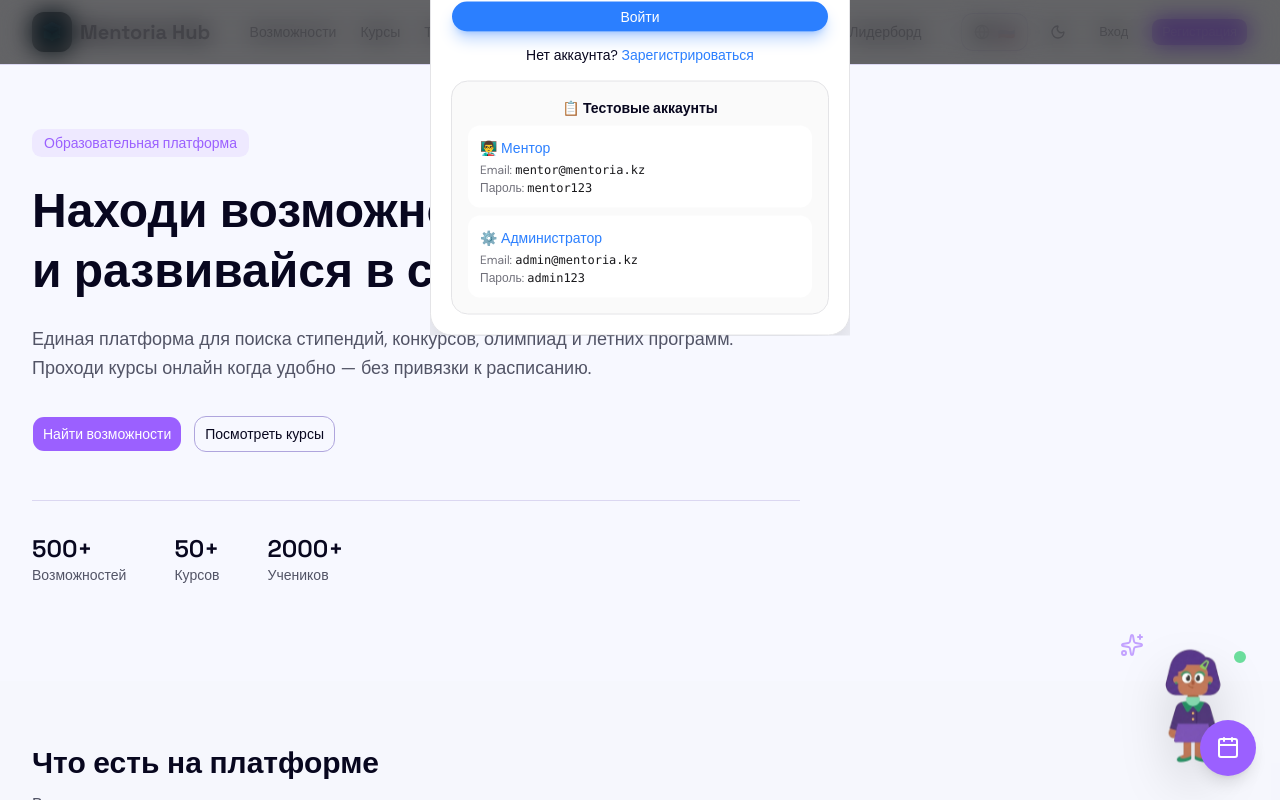
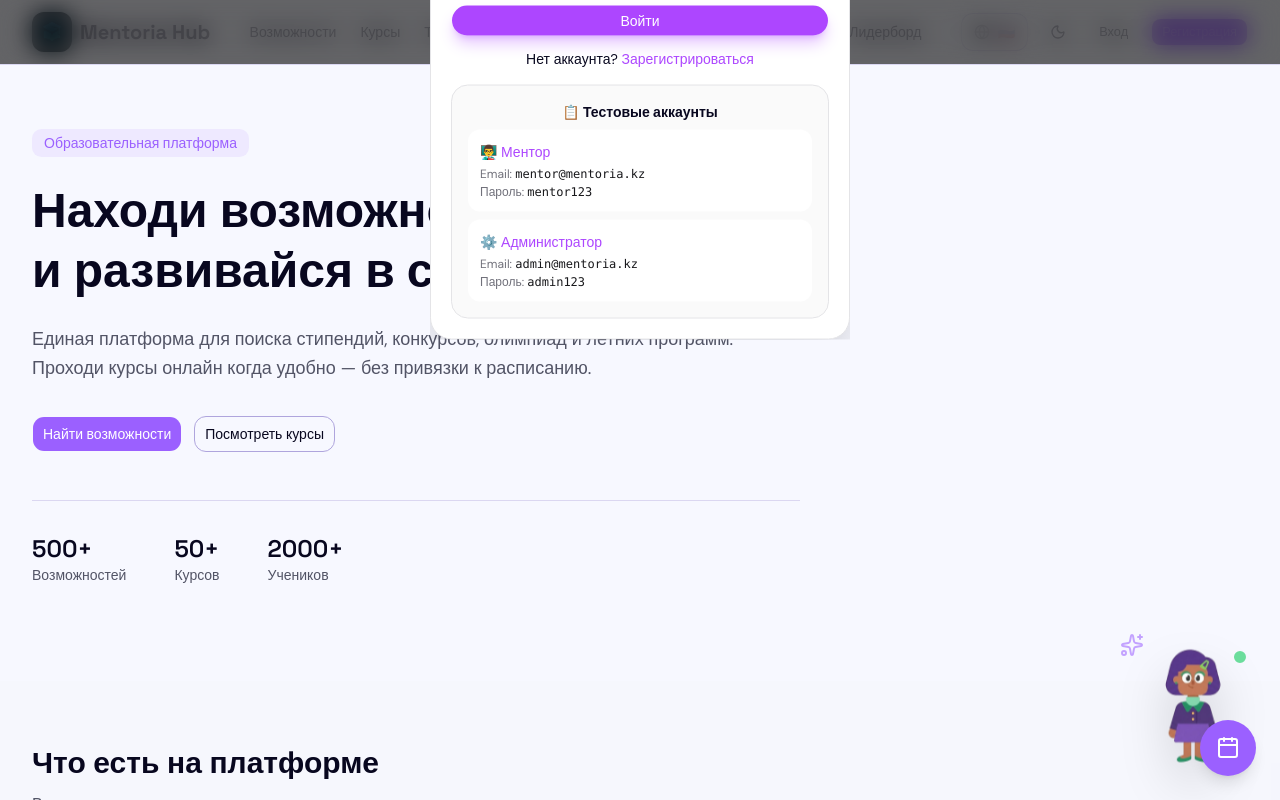
Before and after one commit to ulacoder/mentoria-hub, a Next.js app: page / in a window 1280 px wide. Both pictures are taken after a click on the button "Вход". Shown: the top 800 px of the page. Built offline with nearby package versions, Linux system fonts and the light colour scheme.

Commit message:
style: change auth modal colors from blue to purple and adjust positioning

```diff
--- a/src/components/auth-modal.tsx
+++ b/src/components/auth-modal.tsx
@@ -89,7 +89,7 @@ export function AuthModal({ isOpen, onClose, redirectTo }: AuthModalProps) {
         onClick={onClose}
       />
 
-      <div className="fixed left-1/2 top-[45%] -translate-x-1/2 -translate-y-1/2 z-[9999] w-[95vw] max-w-[420px] max-h-[85vh] overflow-hidden">
+      <div className="fixed left-1/2 top-[52%] -translate-x-1/2 -translate-y-1/2 z-[9999] w-[95vw] max-w-[420px] max-h-[80vh] overflow-hidden">
         <div className="bg-white dark:bg-zinc-900 rounded-2xl shadow-2xl border border-zinc-200 dark:border-zinc-800 overflow-hidden">
           <div className="flex items-center justify-between p-5 border-b border-zinc-200 dark:border-zinc-800">
             <h2 className="text-2xl font-bold">
@@ -121,7 +121,7 @@ export function AuthModal({ isOpen, onClose, redirectTo }: AuthModalProps) {
                         type="text"
                         value={formData.name}
                         onChange={(e) => setFormData({ ...formData, name: e.target.value })}
-                        className="w-full pl-11 pr-4 py-3 bg-zinc-50 dark:bg-zinc-800 border border-zinc-200 dark:border-zinc-700 rounded-xl focus:outline-none focus:ring-2 focus:ring-blue-500 transition-all"
+                        className="w-full pl-11 pr-4 py-3 bg-zinc-50 dark:bg-zinc-800 border border-zinc-200 dark:border-zinc-700 rounded-xl focus:outline-none focus:ring-2 focus:ring-purple-500 transition-all"
                         placeholder="Ваше имя"
                         required
                       />
@@ -142,8 +142,8 @@ export function AuthModal({ isOpen, onClose, redirectTo }: AuthModalProps) {
                           onClick={() => setFormData({ ...formData, role: role.value as any })}
                           className={`p-3 rounded-xl border-2 transition-all ${
                             formData.role === role.value
-                              ? "border-blue-500 bg-blue-50 dark:bg-blue-950/30"
-                              : "border-zinc-200 dark:border-zinc-700 hover:border-blue-300 dark:hover:border-blue-700"
+                              ? "border-purple-500 bg-purple-50 dark:bg-purple-950/30"
+                              : "border-zinc-200 dark:border-zinc-700 hover:border-purple-300 dark:hover:border-purple-700"
                           }`}
                         >
                           <div className="text-2xl mb-1">{role.emoji}</div>
@@ -178,7 +178,7 @@ export function AuthModal({ isOpen, onClose, redirectTo }: AuthModalProps) {
                               onClick={() => toggleInterest(interest)}
                               className={`px-4 py-2 rounded-full text-sm font-medium transition-all ${
                                 formData.interests.includes(interest)
-                                  ? "bg-blue-500 text-white shadow-lg shadow-blue-500/30"
+                                  ? "bg-purple-500 text-white shadow-lg shadow-purple-500/30"
                                   : "bg-zinc-100 dark:bg-zinc-800 hover:bg-zinc-200 dark:hover:bg-zinc-700"
                               }`}
                             >
@@ -225,7 +225,7 @@ export function AuthModal({ isOpen, onClose, redirectTo }: AuthModalProps) {
 
               <Button
                 type="submit"
-                className="w-full bg-blue-500 hover:bg-blue-600 text-white py-3 rounded-xl font-medium shadow-lg shadow-blue-500/30 transition-all"
+                className="w-full bg-purple-500 hover:bg-purple-600 text-white py-3 rounded-xl font-medium shadow-lg shadow-purple-500/30 transition-all"
               >
                 {mode === "login" ? "Войти" : "Зарегистрироваться"}
               </Button>
@@ -240,7 +240,7 @@ export function AuthModal({ isOpen, onClose, redirectTo }: AuthModalProps) {
                         setMode("register");
                         setError("");
                       }}
-                      className="text-blue-500 hover:text-blue-600 font-medium"
+                      className="text-purple-500 hover:text-purple-600 font-medium"
                     >
                       Зарегистрироваться
                     </button>
@@ -254,7 +254,7 @@ export function AuthModal({ isOpen, onClose, redirectTo }: AuthModalProps) {
                         setMode("login");
                         setError("");
                       }}
-                      className="text-blue-500 hover:text-blue-600 font-medium"
+                      className="text-purple-500 hover:text-purple-600 font-medium"
                     >
                       Войти
                     </button>
@@ -268,7 +268,7 @@ export function AuthModal({ isOpen, onClose, redirectTo }: AuthModalProps) {
 
                   <div className="space-y-2">
                     <div className="bg-white dark:bg-zinc-900 p-3 rounded-lg">
-                      <div className="font-medium text-blue-500 mb-1">👨‍🏫 Ментор</div>
+                      <div className="font-medium text-purple-500 mb-1">👨‍🏫 Ментор</div>
                       <div className="text-xs text-zinc-500 space-y-0.5">
                         <div>Email: <span className="font-mono text-zinc-900 dark:text-zinc-100">mentor@mentoria.kz</span></div>
                         <div>Пароль: <span className="font-mono text-zinc-900 dark:text-zinc-100">mentor123</span></div>
@@ -276,7 +276,7 @@ export function AuthModal({ isOpen, onClose, redirectTo }: AuthModalProps) {
                     </div>
 
                     <div className="bg-white dark:bg-zinc-900 p-3 rounded-lg">
-                      <div className="font-medium text-blue-500 mb-1">⚙️ Администратор</div>
+                      <div className="font-medium text-purple-500 mb-1">⚙️ Администратор</div>
                       <div className="text-xs text-zinc-500 space-y-0.5">
                         <div>Email: <span className="font-mono text-zinc-900 dark:text-zinc-100">admin@mentoria.kz</span></div>
                         <div>Пароль: <span className="font-mono text-zinc-900 dark:text-zinc-100">admin123</span></div>
@@ -287,11 +287,11 @@ export function AuthModal({ isOpen, onClose, redirectTo }: AuthModalProps) {
               )}
 
               {mode === "register" && formData.role === "student" && (
-                <div className="mt-4 p-4 bg-blue-50 dark:bg-blue-950/30 rounded-xl border border-blue-200 dark:border-blue-900 text-sm">
+                <div className="mt-4 p-4 bg-purple-50 dark:bg-purple-950/30 rounded-xl border border-purple-200 dark:border-purple-900 text-sm">
                   <div className="flex gap-2 items-start">
                     <div className="text-lg">💡</div>
                     <div>
-                      <div className="font-semibold text-blue-600 dark:text-blue-400 mb-1">Для студентов</div>
+                      <div className="font-semibold text-purple-600 dark:text-purple-400 mb-1">Для студентов</div>
                       <div className="text-xs text-zinc-600 dark:text-zinc-400">
                         Создавайте аккаунт самостоятельно, чтобы указать свои интересы и пройти тест на тип личности.
                         Это поможет платформе подобрать для вас персонализированные курсы и менторов!
```
